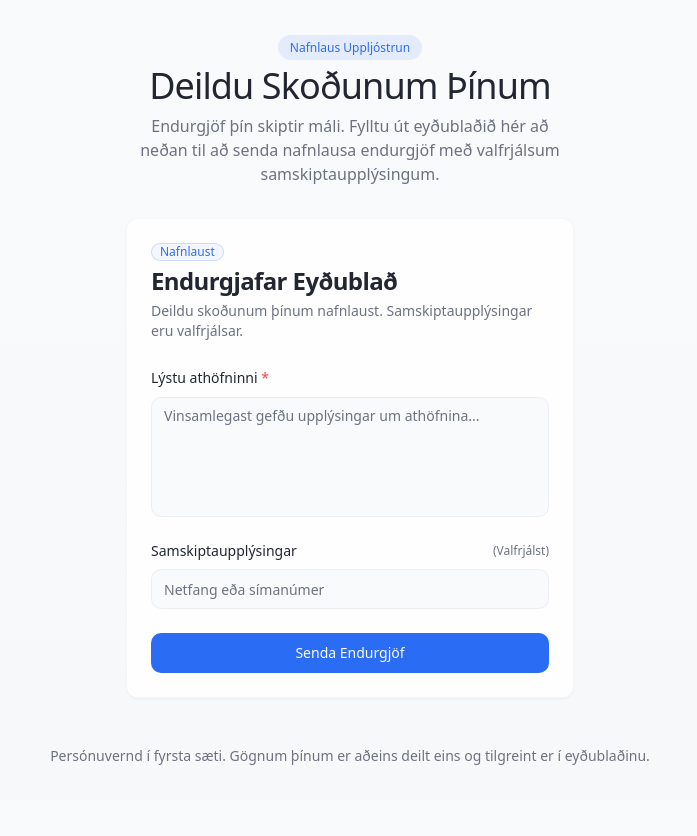
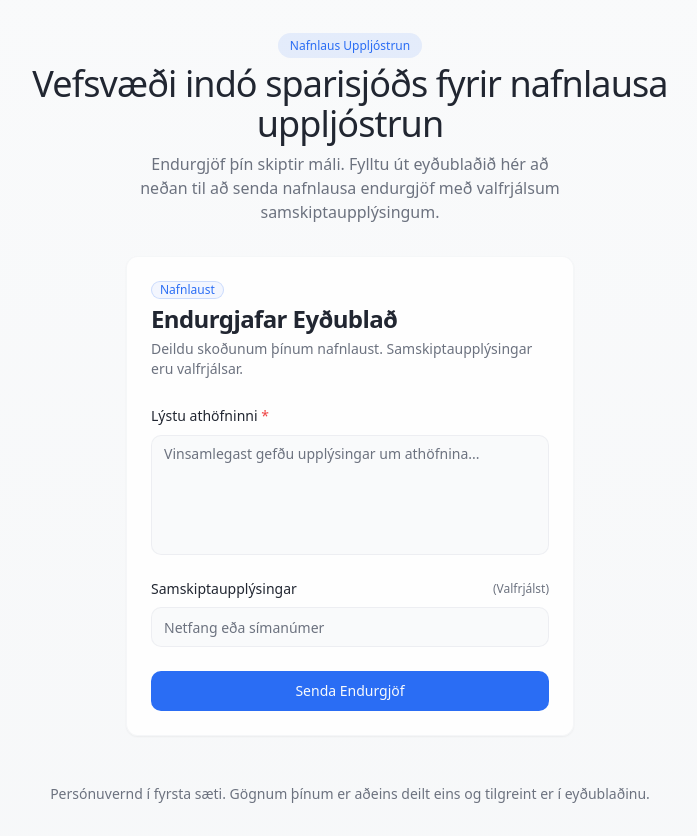
Before and after one commit to einarb81/indo-uppljostrun, a React (Vite) app: page / in a window 1280 px wide. Shown: the whole page, without its empty margins (290-987 px from the left). Before the commit the page ends 800 px from the top, so only its background shows below. Built offline with nearby package versions, Linux system fonts and the light colour scheme.

Commit message:
Update heading text
Updates the main heading on the index page.

```diff
--- a/src/pages/Index.tsx
+++ b/src/pages/Index.tsx
@@ -26,7 +26,7 @@ const Index = () => {
           transition={{ delay: 0.3, duration: 0.5 }}
           className="text-3xl md:text-4xl font-medium tracking-tight mb-2"
         >
-          Deildu Skoðunum Þínum
+          Vefsvæði indó sparisjóðs fyrir nafnlausa uppljóstrun
         </motion.h1>
         <motion.p
           initial={{ opacity: 0, y: 10 }}
```
